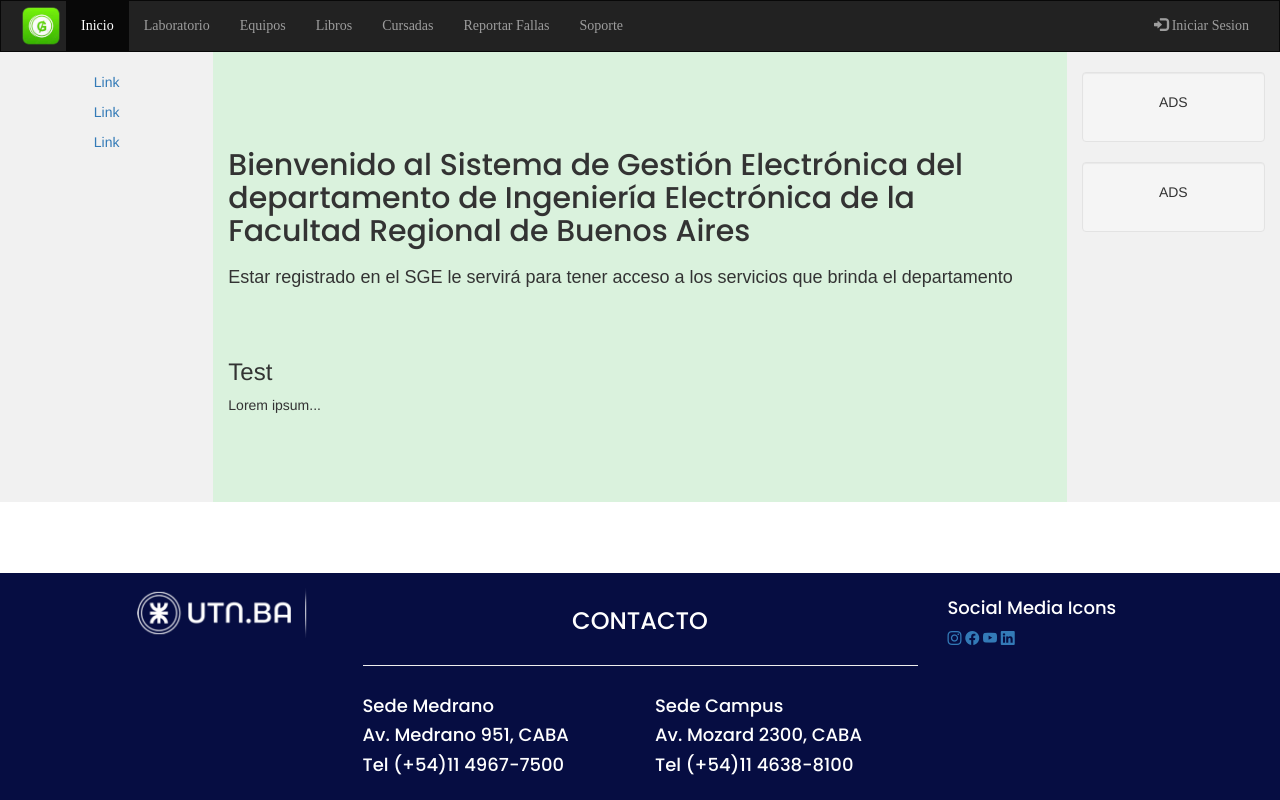
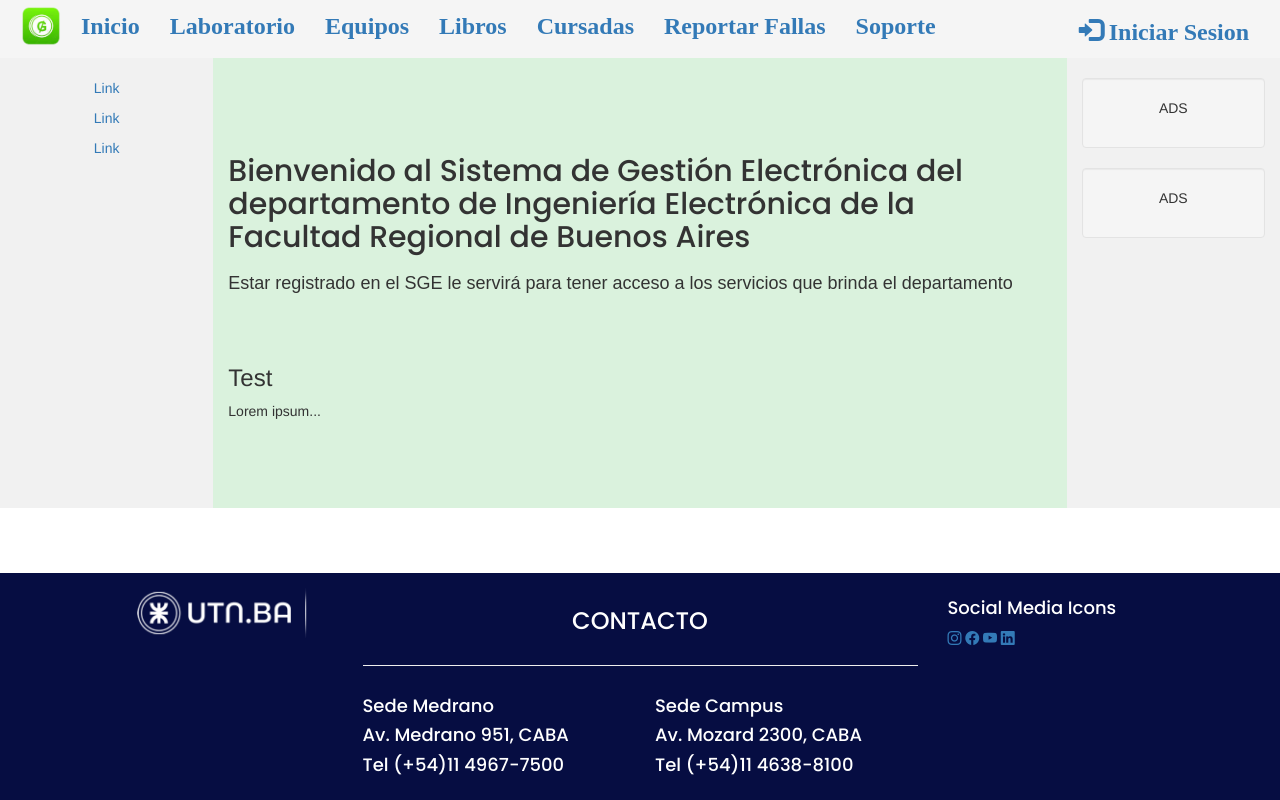
Before and after one commit to tobiascastaneda2000/Website-guarani-UTN, a plain HTML site: page index.html in a window 1280 px wide. Drawn offline with nearby package versions, Linux system fonts and the light colour scheme; a web font is replaced by a local one.

Commit message:
mejoras en el navbar

```diff
--- a/index.html
+++ b/index.html
@@ -25,7 +25,7 @@
 
 <body>
 
-  <nav class="navbar navbar-inverse">
+  <nav class="navbar navbar navbar-light navbar-expand-lg" style="background-color: whitesmoke;">
     <div class="container-fluid">
       <div class="navbar-header">
         <button type="button" class="navbar-toggle" data-toggle="collapse" data-target="#myNavbar">
@@ -36,7 +36,7 @@
         <img src="images/guarani_logo.png" width="50px"></img>
       </div>
       <div class="collapse navbar-collapse" id="myNavbar">
-        <ul class="nav navbar-nav">
+        <ul class="nav navbar-nav" >
           <li class="active"><a href="#">Inicio</a></li>
           <li><a href="#">Laboratorio</a></li>
           <li><a href="#">Equipos</a></li>
--- a/styles.css
+++ b/styles.css
@@ -1,7 +1,13 @@
 .navbar {
   margin-bottom: 0;
   border-radius: 0;
-  font-family: 'Poppins SemiBold'
+  font-family: 'Poppins SemiBold';
+  font-weight: bold;
+  font-size: 24px;
+}
+
+#myNavbar{
+  color: black !important;
 }
 
 /* Set height of the grid so .sidenav can be 100% (adjust as needed) */
```
